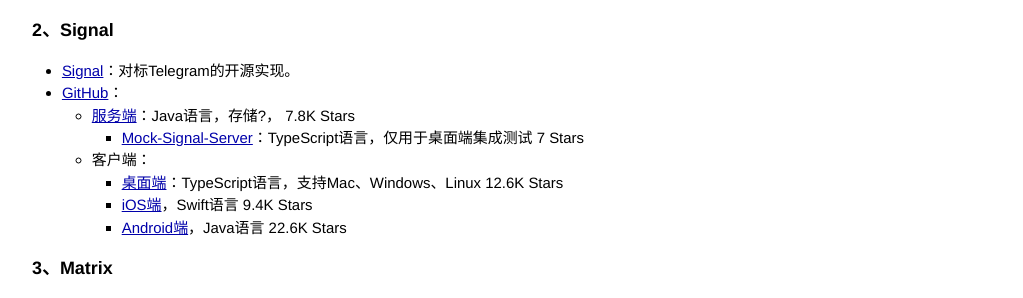
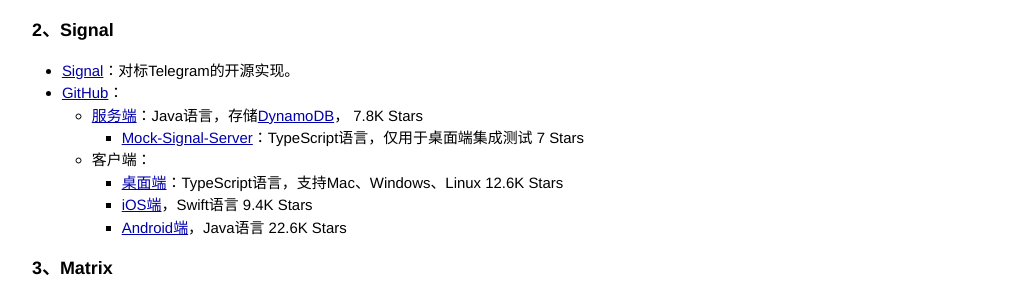
Before and after one commit to gongpengjun/gongpengjun.github.io, a Jekyll site: the page built from _posts/2022-07-30-im000-opensource-im.markdown, in a window 1280 px wide. Shown: the part 419-717 px from the top of the page, without its empty margins (128-1151 px from the left). Built offline with Jekyll 4.4.1, drawn with Linux system fonts in a browser that asks for light colours.

Commit message:
Signal使用AWS的DynamoDB作为消息存储

```diff
--- a/_posts/2022-07-30-im000-opensource-im.markdown
+++ b/_posts/2022-07-30-im000-opensource-im.markdown
@@ -21,7 +21,7 @@ IM开源实现一览，重点关注技术栈。
 
 - [Signal](https://signal.org/)：对标Telegram的开源实现。
 - [GitHub](https://github.com/signalapp)：
-  - [服务端](https://github.com/signalapp/Signal-Server)：Java语言，存储?， 7.8K Stars
+  - [服务端](https://github.com/signalapp/Signal-Server)：Java语言，存储[DynamoDB](https://aws.amazon.com/cn/dynamodb/)， 7.8K Stars
     - [Mock-Signal-Server](https://github.com/signalapp/Mock-Signal-Server)：TypeScript语言，仅用于桌面端集成测试 7 Stars
   - 客户端：
     - [桌面端](https://github.com/signalapp/Signal-Desktop)：TypeScript语言，支持Mac、Windows、Linux 12.6K Stars
```
